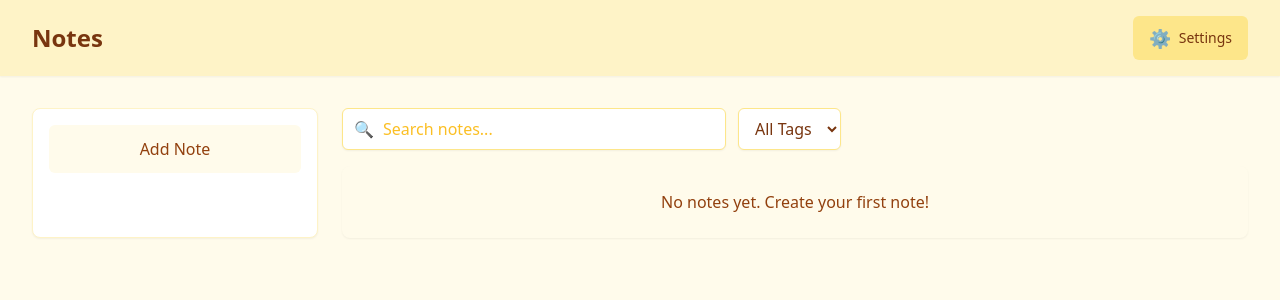
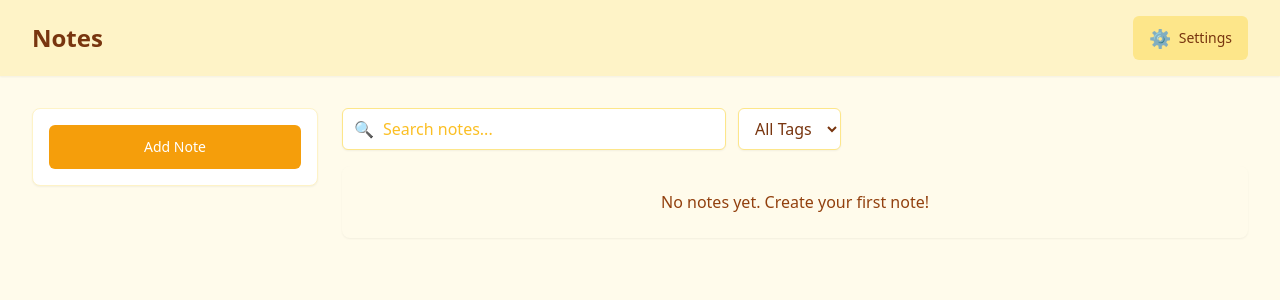
Before and after one commit to alireza-abdii/Notes-Manager, a React (Vite) app: page / in a window 1280 px wide. Shown: the top 300 px of the page. Built offline with nearby package versions, Linux system fonts and the light colour scheme; a web font is replaced by a local one.

Commit message:
improve note form component style

```diff
--- a/src/App.tsx
+++ b/src/App.tsx
@@ -6,7 +6,7 @@ function App() {
   return (
     <Layout>
       <div className="grid gap-6 lg:grid-cols-4">
-        <div className="lg:col-span-1">
+        <div className="flex flex-col items-start lg:col-span-1">
           <NoteForm />
         </div>
         <div className="lg:col-span-3">
--- a/src/features/notes/components/NoteForm.tsx
+++ b/src/features/notes/components/NoteForm.tsx
@@ -34,17 +34,18 @@ export function NoteForm() {
     <motion.div layout transition={{ duration: 0.3 }} className="h-full w-full">
       <motion.form
         onSubmit={handleSubmit}
-        className="card h-full border border-amber-100 dark:border-slate-700"
+        className={`card ${isExpanded ? 'w-full' : 'inline-flex'} w-full border border-amber-100 dark:border-slate-700`}
         layout
       >
-        <motion.div layout className="space-y-3">
+        <motion.div layout className={`${isExpanded ? 'w-full space-y-3' : ''} w-full`}>
           {!isExpanded ? (
-            <div
+            <button
+              type="button"
               onClick={() => setIsExpanded(true)}
-              className="cursor-pointer rounded-md bg-amber-50 p-3 text-amber-800 hover:bg-amber-100 dark:bg-slate-700 dark:text-slate-200 dark:hover:bg-slate-600"
+              className="btn btn-primary w-full py-3"
             >
-              <p className="text-center">{t('notes.add')}</p>
-            </div>
+              {t('notes.add')}
+            </button>
           ) : (
             <>
               <div>
```
